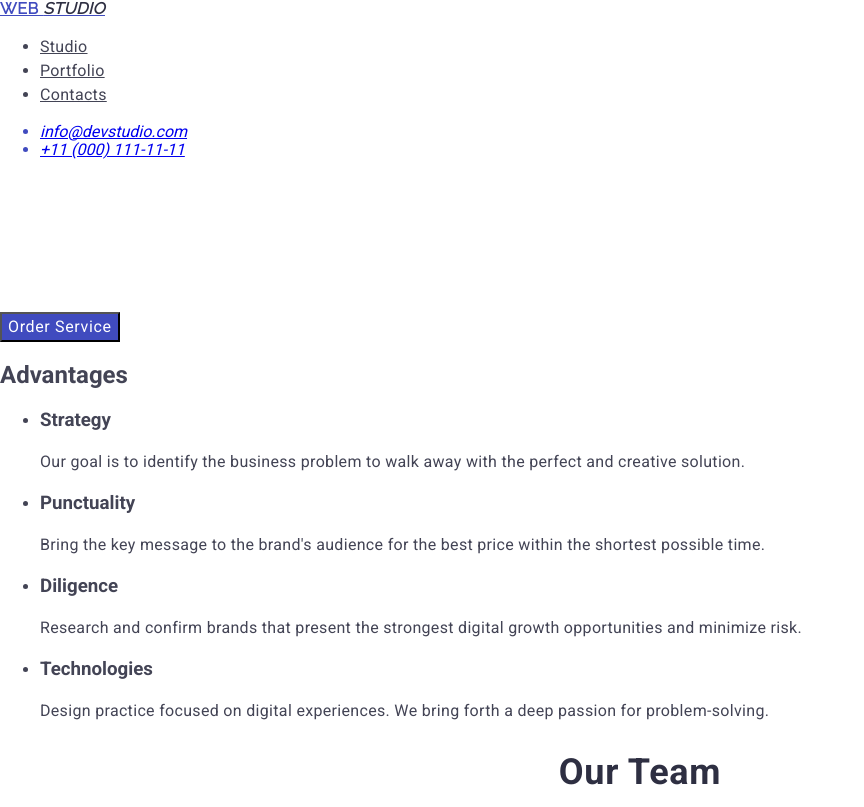
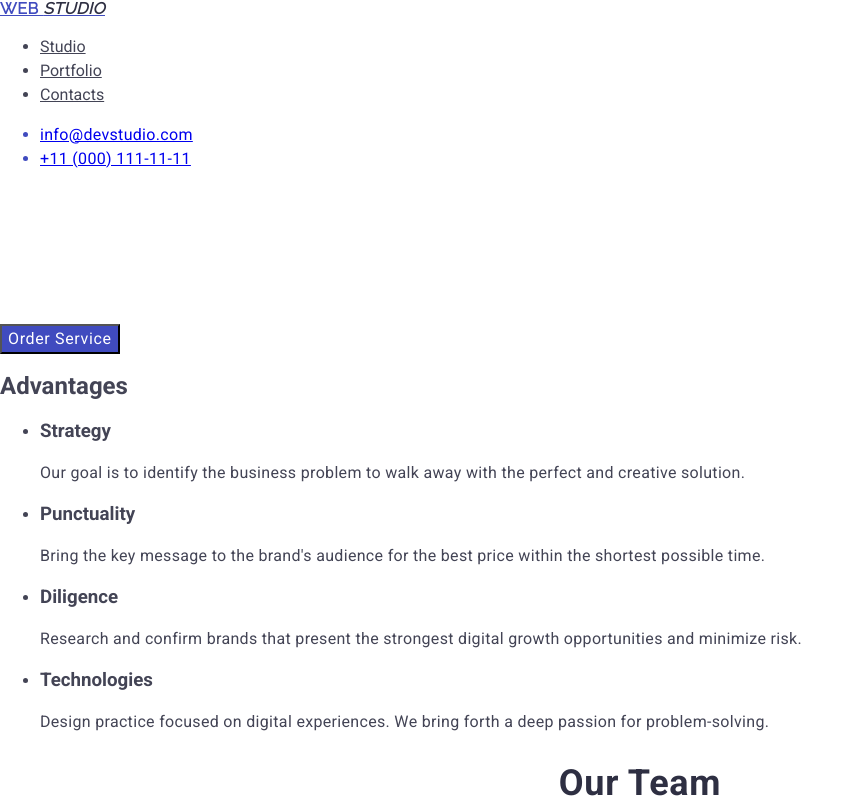
Before and after one commit to olegunko/goit-markup-hw-02, a plain HTML site: page index.html in a window 1280 px wide. Shown: the top 807 px of the page, without its empty margins (0-864 px from the left). Drawn offline with nearby package versions, Linux system fonts and the light colour scheme.

Commit message:
trhtu6ykil

```diff
--- a/css/styles.css
+++ b/css/styles.css
@@ -1,6 +1,6 @@
  body{
 background: #ffffff;
-font-family: "Roboto";
+font-family:"Roboto",sans-serif;
 color: #434455;
 }
 
@@ -25,21 +25,18 @@ color: #4d5ae5;
 .studio{
 font-style: italic;
 color: #2e2f42;
-font
+
 }
 .menu-nav-index{
 font-weight: 500;
 letter-spacing: 0.02;
-color: #2e2f42;
-letter-spacing: 0.02em;
-color: #404bbf;
+color: #2e2f42 ;
 line-height: 1.5;
 color: #434455;
 }
 
-.contacts{
- color: #404bbf;
-}
+
+
 .social-links {
 }
 .email-telefon  {
@@ -47,6 +44,9 @@ color: #434455;
 
 
 }
+
+.contacts{
+color: #404bbf;
 font-style: normal;
 }
 
@@ -71,7 +71,7 @@ color: #404bbf;}
 
 
 .box-hero-image {
-background-color: #2e2f42 ;
+background-color: #2e2f42;
 }
 .hero-image {
 font-size: 56px;
@@ -85,11 +85,9 @@ color: #ffffff;
 .botton{
 cursor: pointer;
 background-color: #4D5AE5;
-  font-weight: 500;
-  line-height: 1.5;
+font-weight: 500;line-height: 1.5;
 letter-spacing: 0.04em;
 color: #ffffff;
-
 background-color: #404BBF
 
 }
@@ -103,8 +101,8 @@ font-size: 20px;
 line-height: 1.2 ;
 letter-spacing: 0.02em;
 color: #2e2f42;
+}
 
-}
 .advantages {
 
 }
@@ -120,11 +118,10 @@ line-height: 1.5;
 
 
 .section-sss {
- background-color: #F4F4FD ;
+background-color: #F4F4FD;
 }
 .our-team {
- font-size: 36px;
- line-height: 1.11 ;
+font-size: 36px; line-height: 1.11 ;
 text-align: center ;
 letter-spacing: 0.02em ;
 text-transform: capitalize;
@@ -157,8 +154,8 @@ line-height: 1.11;
 text-align: center;
 letter-spacing: 0.02em;
 text-transform: capitalize ;
- color: #2e2f42;
-}
+color: #2e2f42; }
+
 .cart-title {
 font-weight: 500 ;
 font-size: 20px;
```
Lines whose indentation alone changed are shown as unchanged.
